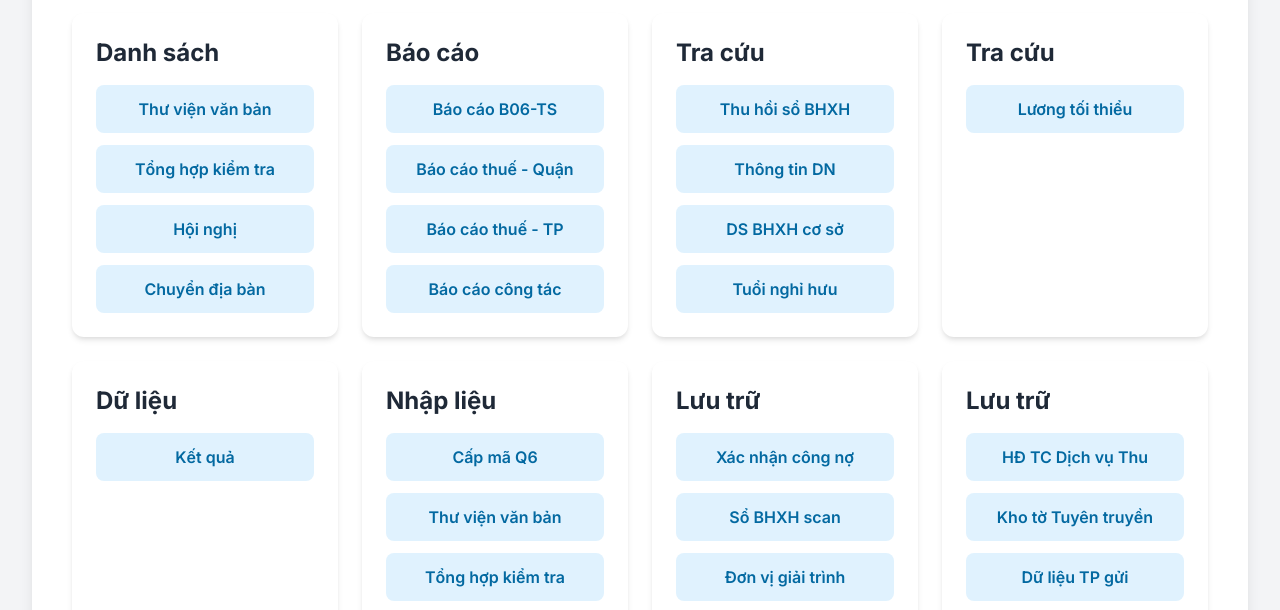
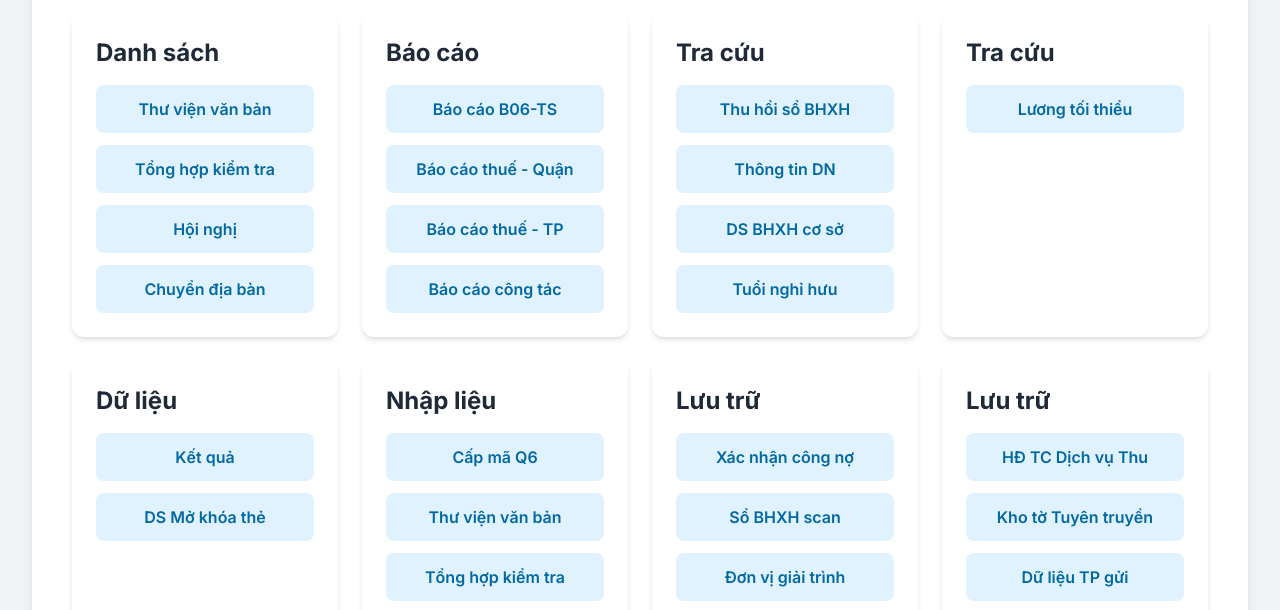
Before and after one commit to tnquang1235/bhxh_work_page, a plain HTML site: page index.html in a window 1280 px wide. Shown: the part 147-757 px from the top of the page. Drawn offline with nearby package versions, Linux system fonts and the light colour scheme.

Commit message:
Update index.html
Danh sách mở khóa thẻ BHYT

```diff
--- a/index.html
+++ b/index.html
@@ -163,6 +163,11 @@
                             Kết quả
                         </a>
                     </li>
+                    <li>
+                        <a href="https://drive.google.com/drive/u/1/folders/1vKGSD1qB08l5cZObjs8v2Z31MXVl73bJ" target="_blank" class="link-button">
+                            DS Mở khóa thẻ
+                        </a>
+                    </li>
                 </ul>
             </section>
 
```
